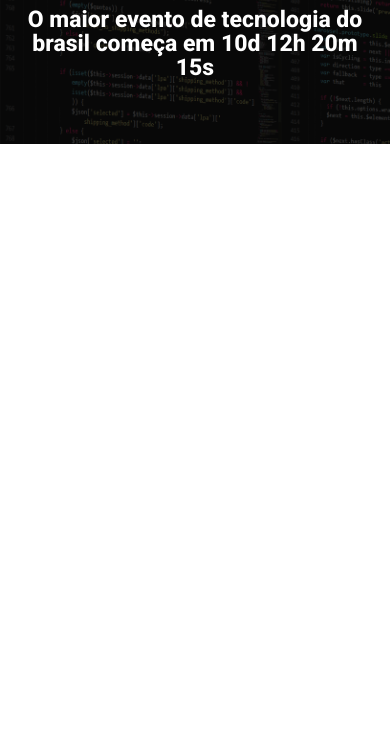
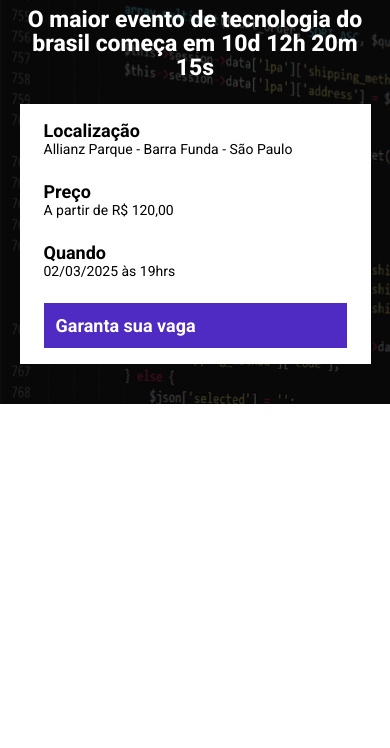
Before and after one commit to lucasGleyfson/ebac_tech_talks, a website built with Parcel: page src/index.html in a window 390 px wide. Shown: the part 96-844 px from the top of the page. Built offline with nearby package versions, Linux system fonts and the light colour scheme.

Commit message:
ajustando a responsividade

```diff
--- a/src/index.html
+++ b/src/index.html
@@ -20,6 +20,23 @@
             <p class="hero__text">
                 O maior evento de tecnologia do brasil começa em 10d 12h 20m 15s
             </p>
+            <div class="infos-bar">
+                <ul class="infos-bar__infos">
+                    <li class="infos-bar__infos__item">
+                        <b>Localização</b>
+                        Allianz Parque - Barra Funda - São Paulo
+                    </li>
+                    <li class="infos-bar__infos__item">
+                        <b>Preço</b>
+                        A partir de R$ 120,00
+                    </li>
+                    <li class="infos-bar__infos__item">
+                        <b>Quando</b>
+                        02/03/2025 às 19hrs
+                    </li>
+                </ul>
+                <a href="#" class="button button--primary">Garanta sua vaga</a>
+            </div>
         </div>
     </header>
     <script src="scripts/main.js"></script>
--- /dev/null
+++ b/src/styles/components/_buttons.scss
@@ -0,0 +1,24 @@
+.button {
+    padding: 12px;
+    font-size: 18px;
+    font-weight: bold;
+    text-decoration: none;
+    text-align: center;
+    white-space: nowrap;
+
+    &--primary {
+        color: #fff;
+        background-color: #4f2ac3;
+    }
+
+
+    @media (max-width: 640px) {
+        display: block;
+        width: 100%;
+    }
+
+    @media (max-width: 1024px) {
+        display: flex;
+        align-items: center;
+    }
+}
--- /dev/null
+++ b/src/styles/components/_infos_bar.scss
@@ -0,0 +1,42 @@
+.infos-bar{
+    padding: 16px 24px;
+    background-color: #fff;
+    display: flex;
+    justify-content: space-between;
+
+
+    &__infos {
+        display: flex;
+        gap: 40px;
+
+        &__item {
+            font-size: 14px;
+            color: #000;
+
+            b{
+                font-size: 18px;
+                display: block;
+                color: #000;
+            }
+        }
+    }
+
+    @media (max-width: 640px) {
+        display: block;
+
+        &__infos {
+            display: block;
+
+            &__item {
+                margin-bottom: 24px;
+
+            }
+        }
+    }
+
+    @media (max-width: 1024px){
+        &__infos{
+            gap: 16px;
+        }
+    }
+}
--- a/src/styles/main.scss
+++ b/src/styles/main.scss
@@ -1,4 +1,6 @@
 @use "hero";
+@use "components/infos_bar";
+@use "components/buttons";
 
 *{
     padding: 0;
@@ -6,6 +8,7 @@
     box-sizing: border-box;
     font-family: roboto, sans-serif;
     color: #fff;
+    list-style: none;
 }
 
 .container {
```
